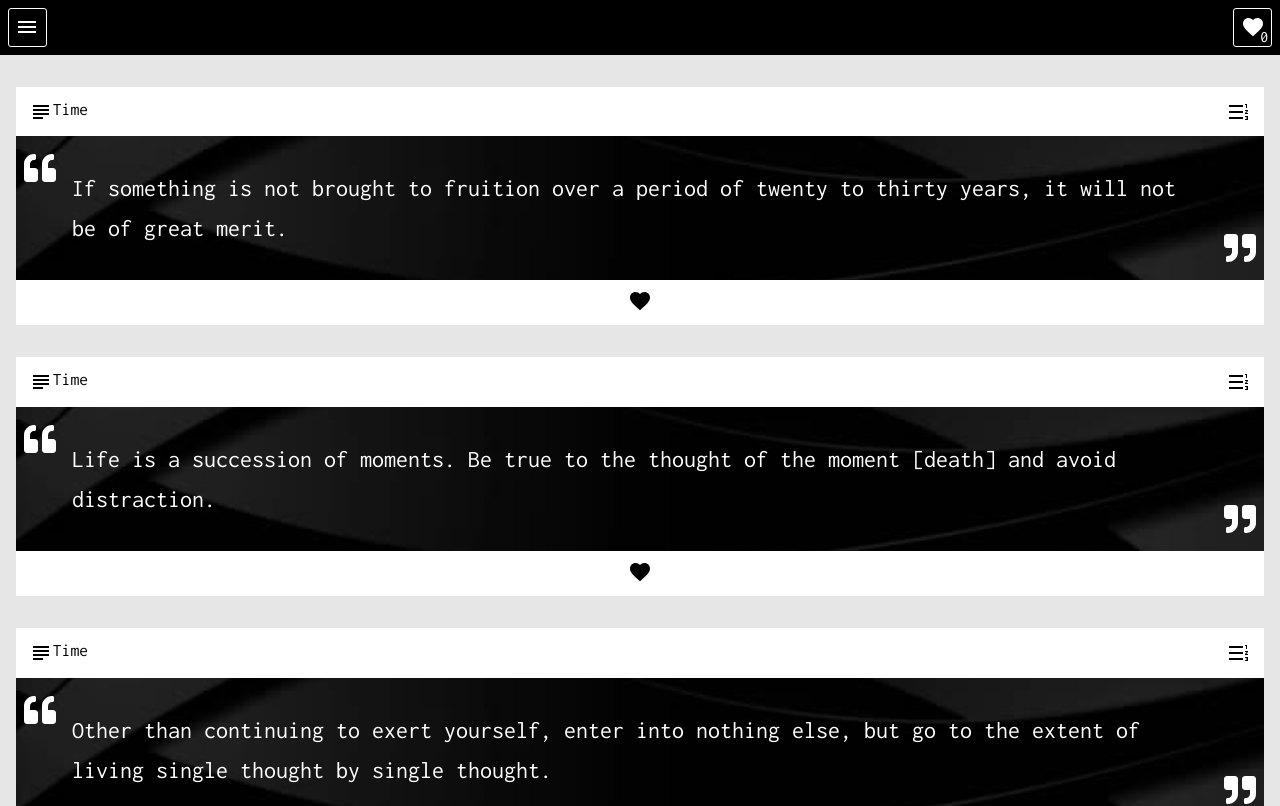
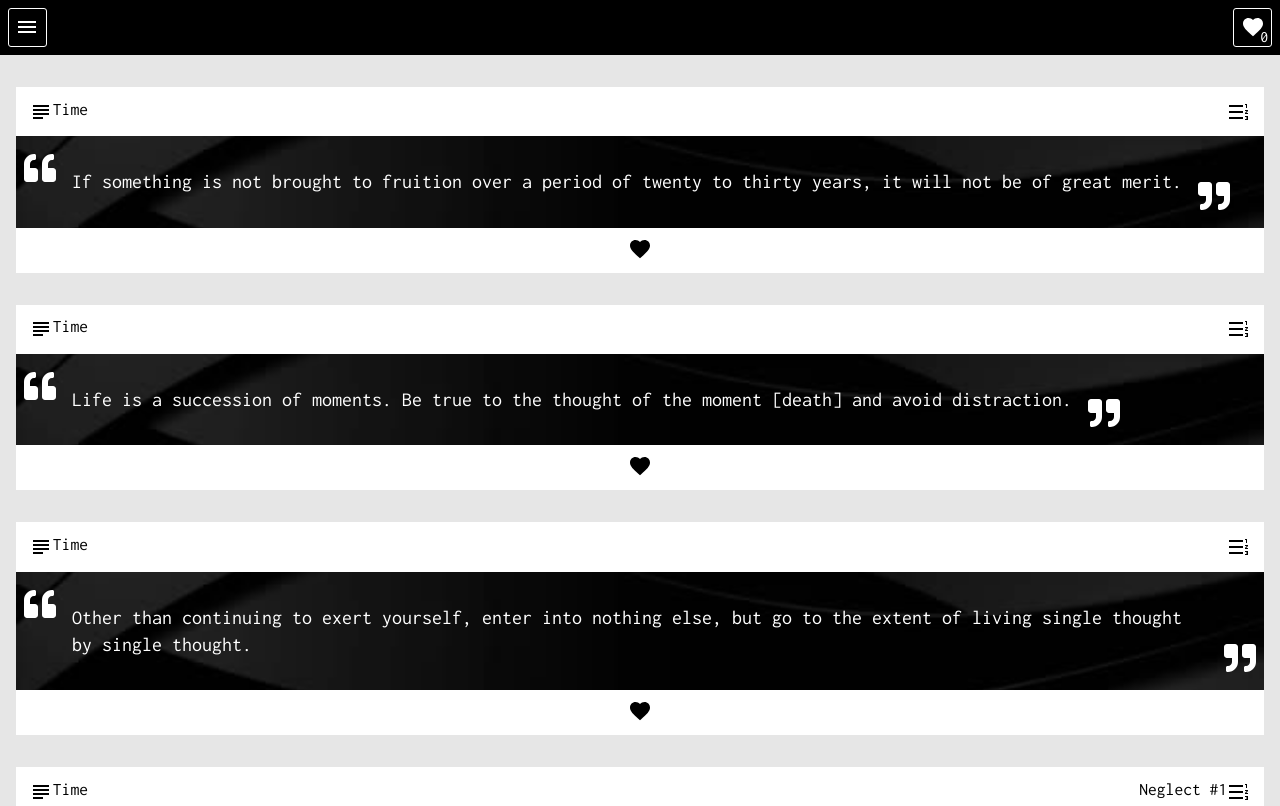
Before and after one commit to Elir-Mahad/the-way, a React (Create React App) app: page /time in a window 1280 px wide. Shown: the top 806 px of the page. Built offline with nearby package versions, Linux system fonts and the light colour scheme.

Commit message:
reduce the font-size and line-height of the actual quote

```diff
--- a/src/Styles.js
+++ b/src/Styles.js
@@ -287,11 +287,10 @@ export const QuotesRight = styled.div`
 
 export const TheQuote = styled.p`
   color: white;
-  font-size: 1.5rem;
+  font-size: 1.25rem;
   margin: 1rem;
-  line-height: 2.5rem;
+  line-height: 1.7rem;
   text-align: left;
-  // background-color: red;
 `;
 
 export const CategoryIcons = styled.div`
```
